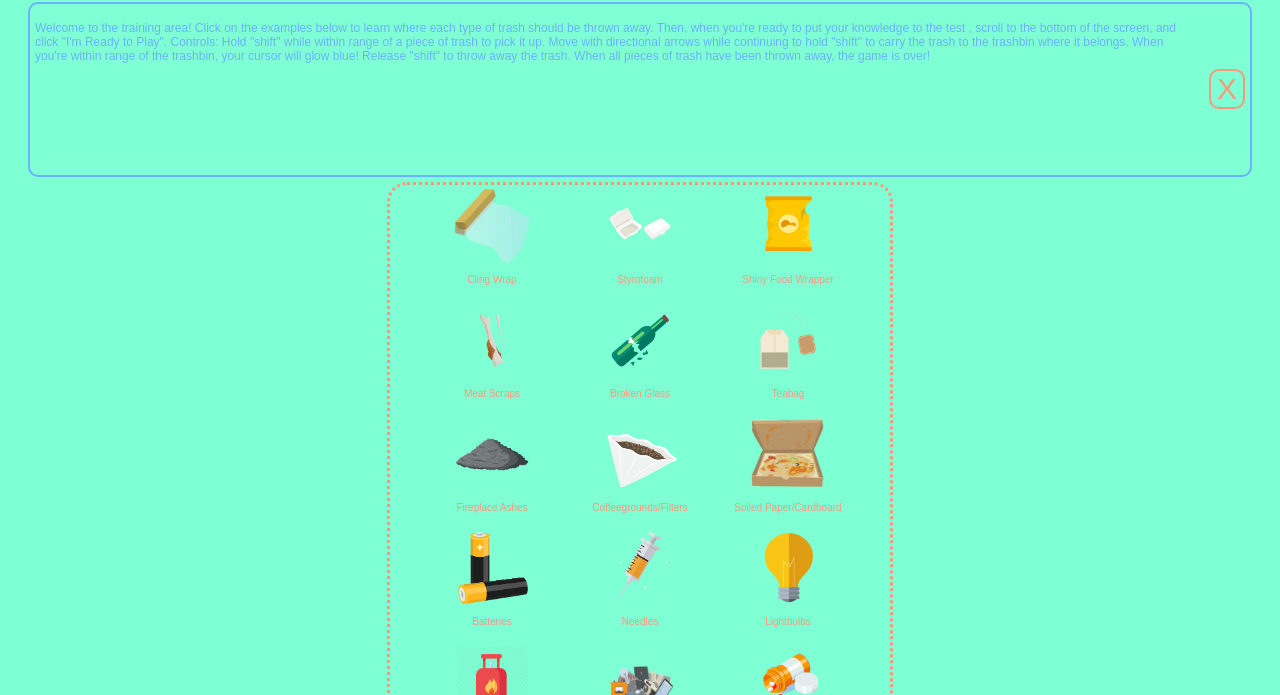
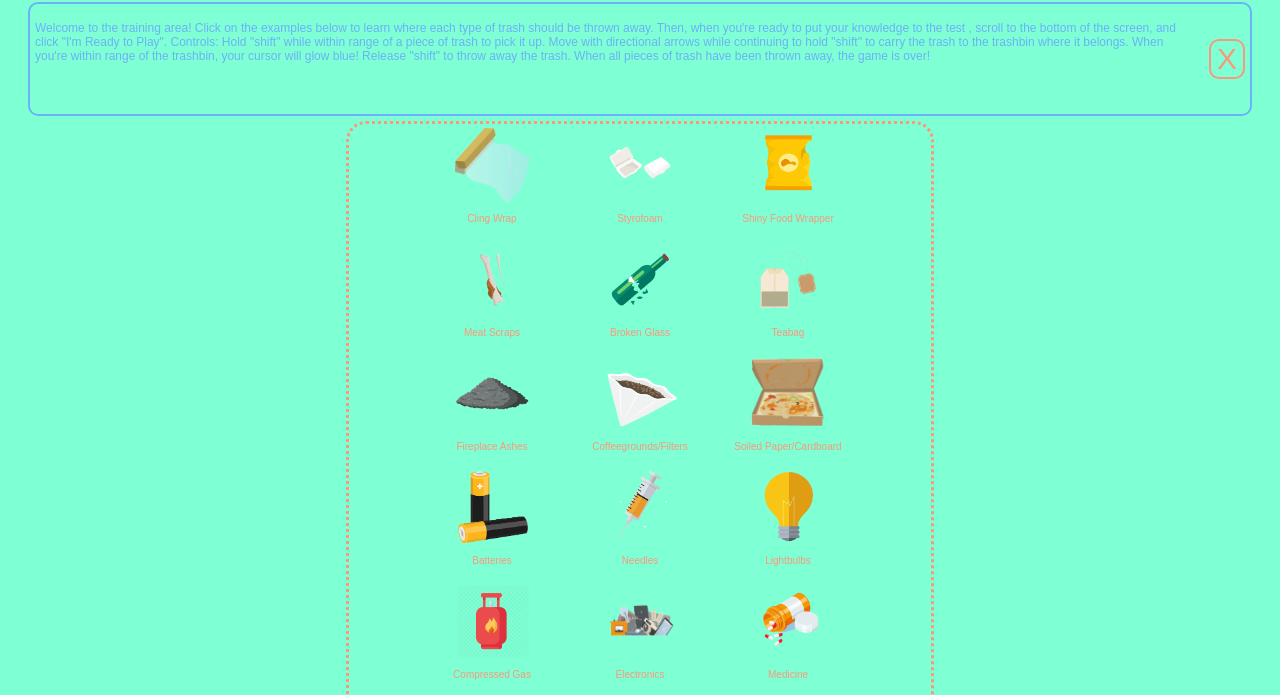
Before and after one commit to safetyboi/JS-Project, a website built with webpack: page index.html in a window 1280 px wide. Both pictures are taken after a click on the button "How to Play". Shown: the part 91-786 px from the top of the page. Built offline with nearby package versions, Linux system fonts and the light colour scheme.

Commit message:
dynamic css resizing

```diff
--- a/src/index.scss
+++ b/src/index.scss
@@ -132,8 +132,8 @@ canvas {
     border-color:rgb(250,152,125);
     border-radius: 10px;
     border-style: solid;
-    margin-top: 5%;
-    margin-bottom: 5%;
+    margin-top: 2.5%;
+    margin-bottom: 2.5%;
     margin-left: 1.5%;
 }
 
@@ -183,7 +183,8 @@ canvas {
     display: flex;
     flex-wrap: wrap;
     justify-content: center;
-    width: 500px;
+    // width: 500px;
+    width: 46%;
     font-family: chalkduster, fantasy;
     font-size: 10px;
     border-style: dotted;
@@ -376,11 +377,11 @@ li {
     margin-right: 5%;
     margin-top: 10%;
     margin-bottom: 10%;
-    padding: 5%;
+    padding: 8%;
     color: white;
     font-family: chalkduster, fantasy;
     font-weight: lighter;
-    font-size: 10px;
+    font-size: 14px;
     z-index: 300;
 }
 
```
Also changed, not shown: dist/main.css.
